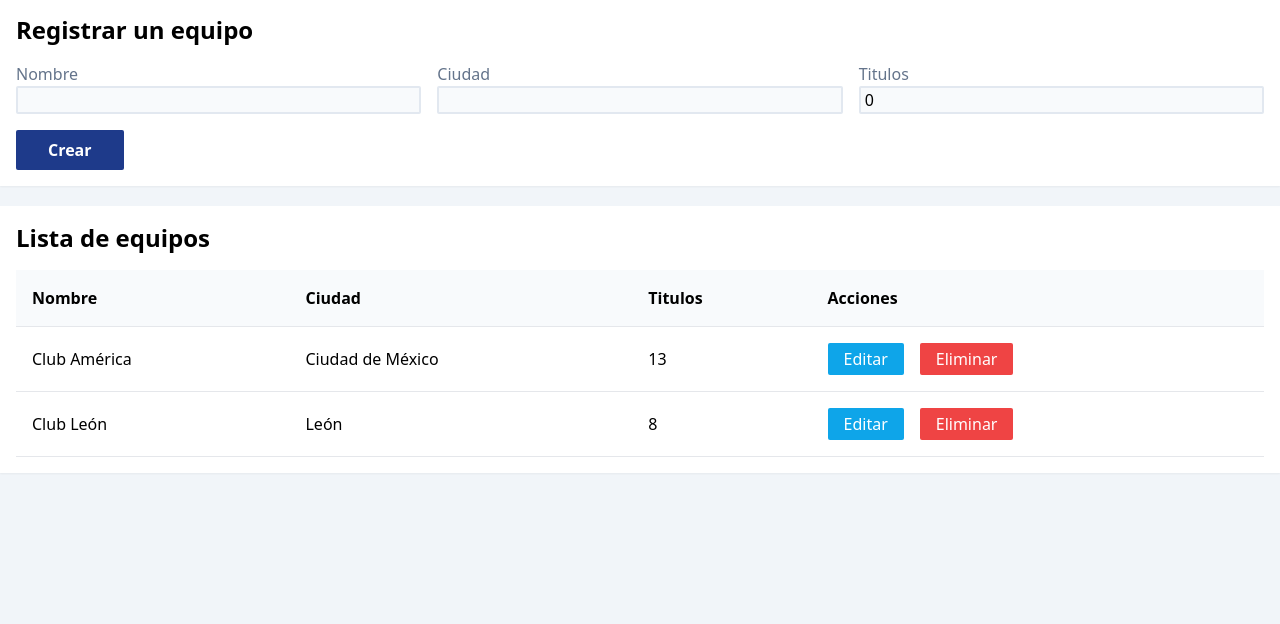
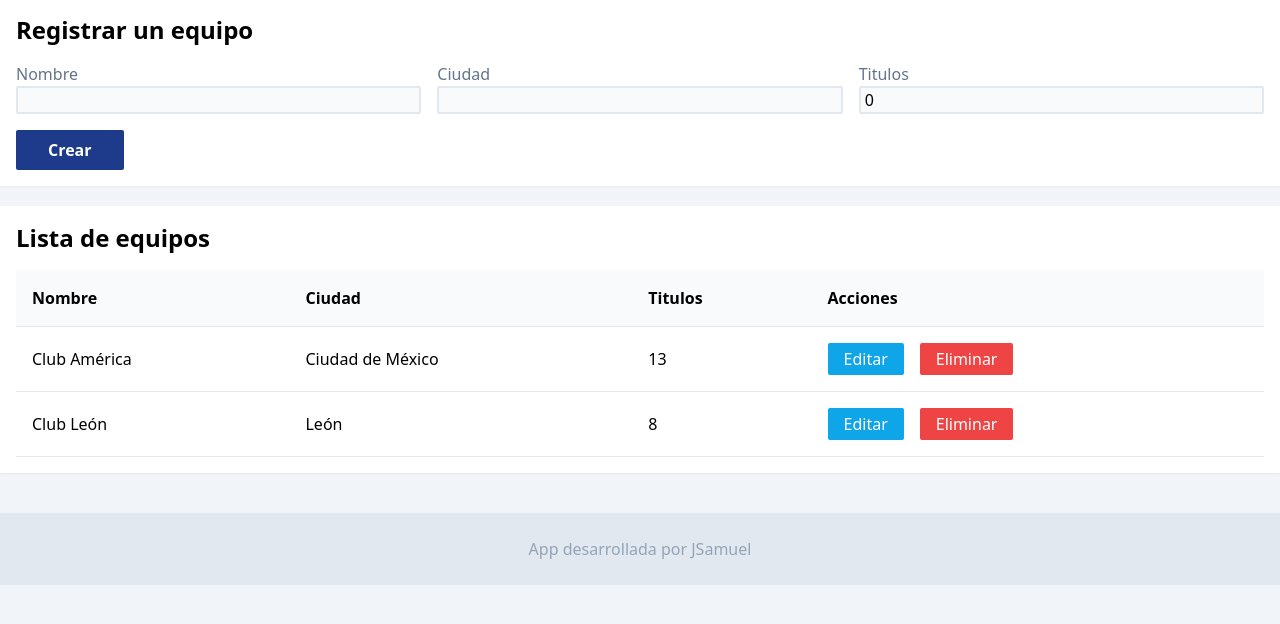
Before and after one commit to JSamuelAP/crud-ligamx, a website built with Vite: page index.html in a window 1280 px wide. Shown: the part 94-718 px from the top of the page. Built offline with nearby package versions, Linux system fonts and the light colour scheme.

Commit message:
feat: Footer creado

```diff
--- a/index.html
+++ b/index.html
@@ -114,6 +114,9 @@
 					</section>
 				</div>
 			</main>
+			<footer class="text-center mt-10 py-6 text-slate-400 bg-slate-200">
+				App desarrollada por JSamuel
+			</footer>
 		</div>
 		<script type="module" src="src/js/main.js"></script>
 	</body>
```
